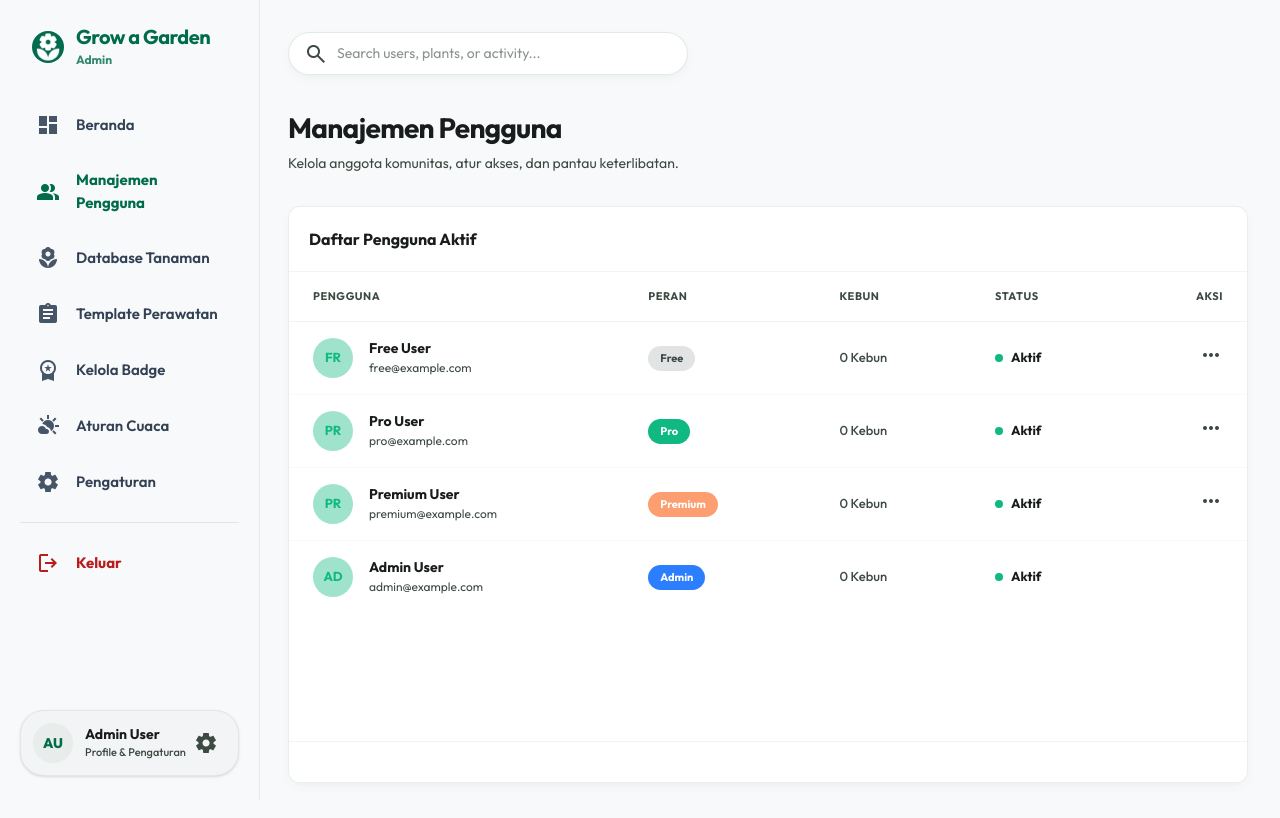
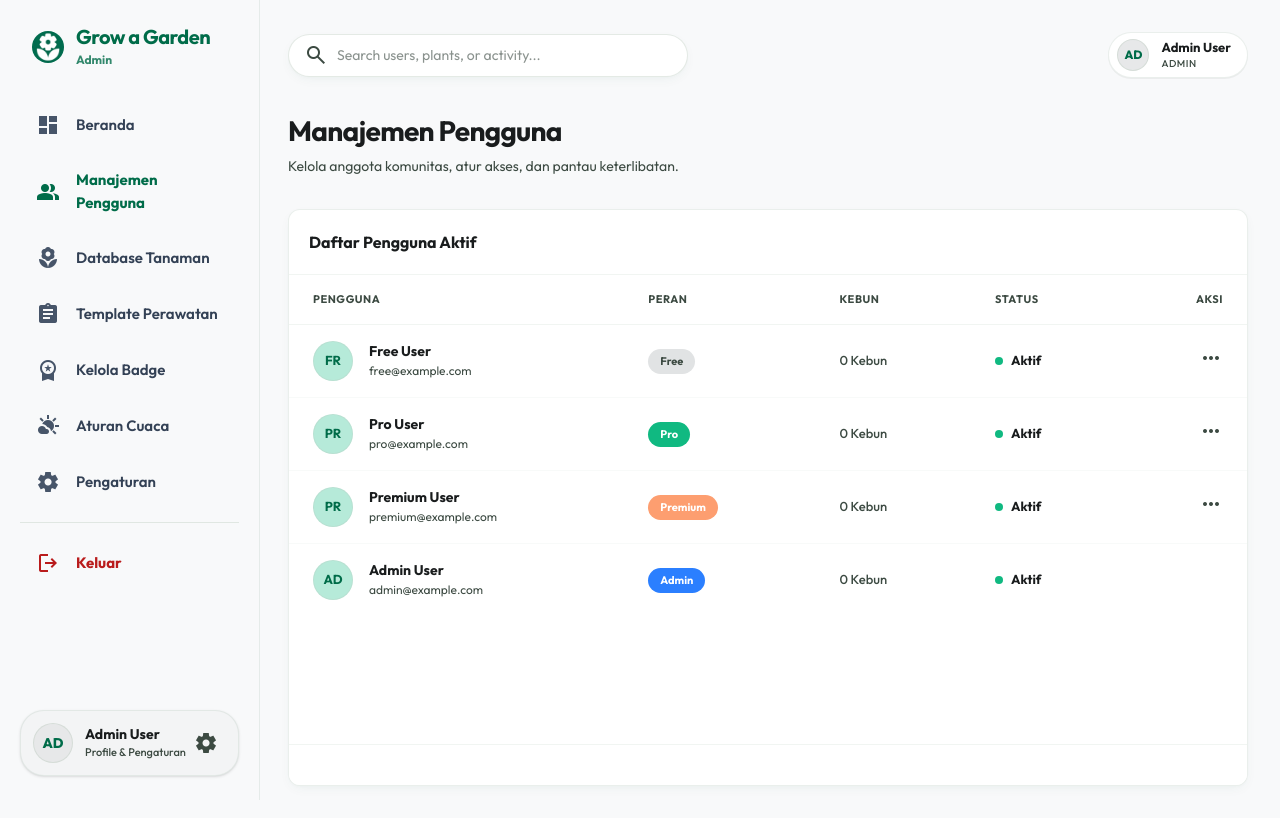
Before and after one commit to Apisikma123/Grow-a-garden, a Laravel app: page /admin/users in a window 1280 px wide. Run offline with Laravel 12, Linux system fonts and the light colour scheme; the visitor is signed in with stand-in values (Sample User, id 1); data comes from the database, SQL or seed files in the repository; data that the repository does not hold is empty; style sheets or scripts are compiled from the project's sources; some libraries are stand-ins or nearby versions.

Commit message:
Fix admin profile avatar rendering and add dynamic avatar to admin header & sidebar

```diff
--- a/resources/views/admin/users.blade.php
+++ b/resources/views/admin/users.blade.php
@@ -34,8 +34,12 @@
                     <tr class="hover:bg-surface-container-lowest/50 transition-colors">
                         <td class="py-4 px-6">
                             <div class="flex items-center gap-4">
-                                <div class="w-10 h-10 rounded-full bg-primary-container/40 text-primary-container font-bold text-[13px] flex items-center justify-center shrink-0 uppercase">
-                                    {{ substr($user->name, 0, 2) }}
+                                <div class="w-10 h-10 rounded-full bg-primary-container/30 overflow-hidden flex items-center justify-center shrink-0 border border-outline-variant/30">
+                                    @if($user->avatar)
+                                        <img src="{{ filter_var($user->avatar, FILTER_VALIDATE_URL) ? $user->avatar : asset('storage/' . $user->avatar) }}" class="w-full h-full object-cover" alt="{{ $user->name }}">
+                                    @else
+                                        <span class="text-primary font-bold text-[13px] uppercase">{{ strtoupper(substr($user->name, 0, 2)) }}</span>
+                                    @endif
                                 </div>
                                 <div>
                                     <div class="text-[14px] font-bold text-on-surface">{{ $user->name }}</div>
--- a/resources/views/layouts/admin.blade.php
+++ b/resources/views/layouts/admin.blade.php
@@ -16,9 +16,18 @@
                 <span class="text-[10px] text-on-surface-variant font-medium mt-0.5">Admin Console</span>
             </div>
         </a>
-        <button id="mobile-menu-btn" class="text-on-surface-variant active:opacity-80 transition-opacity p-1" aria-label="Menu">
-            <span class="material-symbols-outlined text-[24px]">menu</span>
-        </button>
+        <div class="flex items-center gap-3">
+            <a href="/admin/settings" class="w-9 h-9 rounded-full bg-surface-container-highest flex items-center justify-center text-primary font-bold text-sm shadow-sm active:scale-95 transition-transform overflow-hidden" aria-label="Profile and Settings">
+                @if(Auth::user()->avatar)
+                    <img src="{{ filter_var(Auth::user()->avatar, FILTER_VALIDATE_URL) ? Auth::user()->avatar : asset('storage/' . Auth::user()->avatar) }}" class="w-full h-full object-cover" alt="Profile">
+                @else
+                    {{ strtoupper(substr(Auth::user()->name ?? 'AD', 0, 2)) }}
+                @endif
+            </a>
+            <button id="mobile-menu-btn" class="text-on-surface-variant active:opacity-80 transition-opacity p-1" aria-label="Menu">
+                <span class="material-symbols-outlined text-[24px]">menu</span>
+            </button>
+        </div>
     </header>
 
     {{-- ============================================
@@ -80,16 +89,20 @@
 
             {{-- Profile & Pengaturan Box --}}
             <div class="bg-surface-container-low border border-outline-variant/30 rounded-[24px] p-3 flex items-center justify-between shadow-sm">
-                <div class="flex items-center gap-3">
-                    <div class="w-10 h-10 rounded-full bg-outline-variant/20 flex items-center justify-center text-[#006c49] font-black text-[14px]">
-                        AU
+                <a href="/admin/settings" class="flex items-center gap-3 min-w-0 group flex-1">
+                    <div class="w-10 h-10 rounded-full bg-surface-container-high flex items-center justify-center overflow-hidden border border-outline-variant/40 shrink-0 group-hover:border-primary transition-colors">
+                        @if(Auth::user()->avatar)
+                            <img src="{{ filter_var(Auth::user()->avatar, FILTER_VALIDATE_URL) ? Auth::user()->avatar : asset('storage/' . Auth::user()->avatar) }}" class="w-full h-full object-cover" alt="Profile">
+                        @else
+                            <span class="text-[#006c49] font-black text-[14px] uppercase">{{ strtoupper(substr(Auth::user()->name ?? 'AD', 0, 2)) }}</span>
+                        @endif
                     </div>
-                    <div class="flex flex-col">
-                        <span class="text-[14px] font-bold text-on-surface leading-tight">Admin User</span>
+                    <div class="flex flex-col min-w-0">
+                        <span class="text-[14px] font-bold text-on-surface leading-tight truncate group-hover:text-primary transition-colors">{{ Auth::user()->name }}</span>
                         <span class="text-[11px] text-on-surface-variant font-medium">Profile & Pengaturan</span>
                     </div>
-                </div>
-                <a href="/admin/settings" class="p-2 text-on-surface-variant hover:text-[#006c49] transition-colors flex items-center justify-center rounded-full hover:bg-black/5">
+                </a>
+                <a href="/admin/settings" class="p-2 text-on-surface-variant hover:text-[#006c49] transition-colors flex items-center justify-center rounded-full hover:bg-black/5 shrink-0" title="Pengaturan">
                     <span class="material-symbols-outlined text-[22px] font-bold">settings</span>
                 </a>
             </div>
@@ -108,6 +121,21 @@
                 <span class="material-symbols-outlined absolute left-4 top-1/2 -translate-y-1/2 text-on-surface-variant text-[20px]">search</span>
                 <input type="text" id="admin-global-search" placeholder="Search users, plants, or activity..." class="w-full bg-surface-container-lowest border border-outline-variant/40 rounded-full pl-12 pr-4 py-2.5 text-[14px] focus:outline-none focus:border-primary focus:ring-1 focus:ring-primary transition-all ambient-shadow text-on-surface placeholder:text-on-surface-variant/60" />
             </div>
+
+            {{-- Admin Profile Chip / Avatar in Top Bar --}}
+            <a href="/admin/settings" class="flex items-center gap-3 bg-surface-container-lowest hover:bg-surface-container-low border border-outline-variant/30 rounded-full py-1.5 pl-2 pr-4 transition-all duration-200 shadow-2xs hover:shadow-xs group">
+                <div class="w-8 h-8 rounded-full bg-surface-container-high flex items-center justify-center overflow-hidden border border-outline-variant/40 shrink-0">
+                    @if(Auth::user()->avatar)
+                        <img src="{{ filter_var(Auth::user()->avatar, FILTER_VALIDATE_URL) ? Auth::user()->avatar : asset('storage/' . Auth::user()->avatar) }}" class="w-full h-full object-cover" alt="Profile">
+                    @else
+                        <span class="text-[#006c49] font-black text-[12px] uppercase">{{ strtoupper(substr(Auth::user()->name ?? 'AD', 0, 2)) }}</span>
+                    @endif
+                </div>
+                <div class="flex flex-col text-left">
+                    <span class="text-[13px] font-bold text-on-surface group-hover:text-primary transition-colors leading-tight">{{ Auth::user()->name }}</span>
+                    <span class="text-[10px] text-on-surface-variant font-medium uppercase tracking-wider">Admin</span>
+                </div>
+            </a>
         </header>
         @else
         <div class="mb-8 hidden md:block"></div>
```
Also changed, not shown: resources/views/admin/settings.blade.php (+2 -7 lines).
